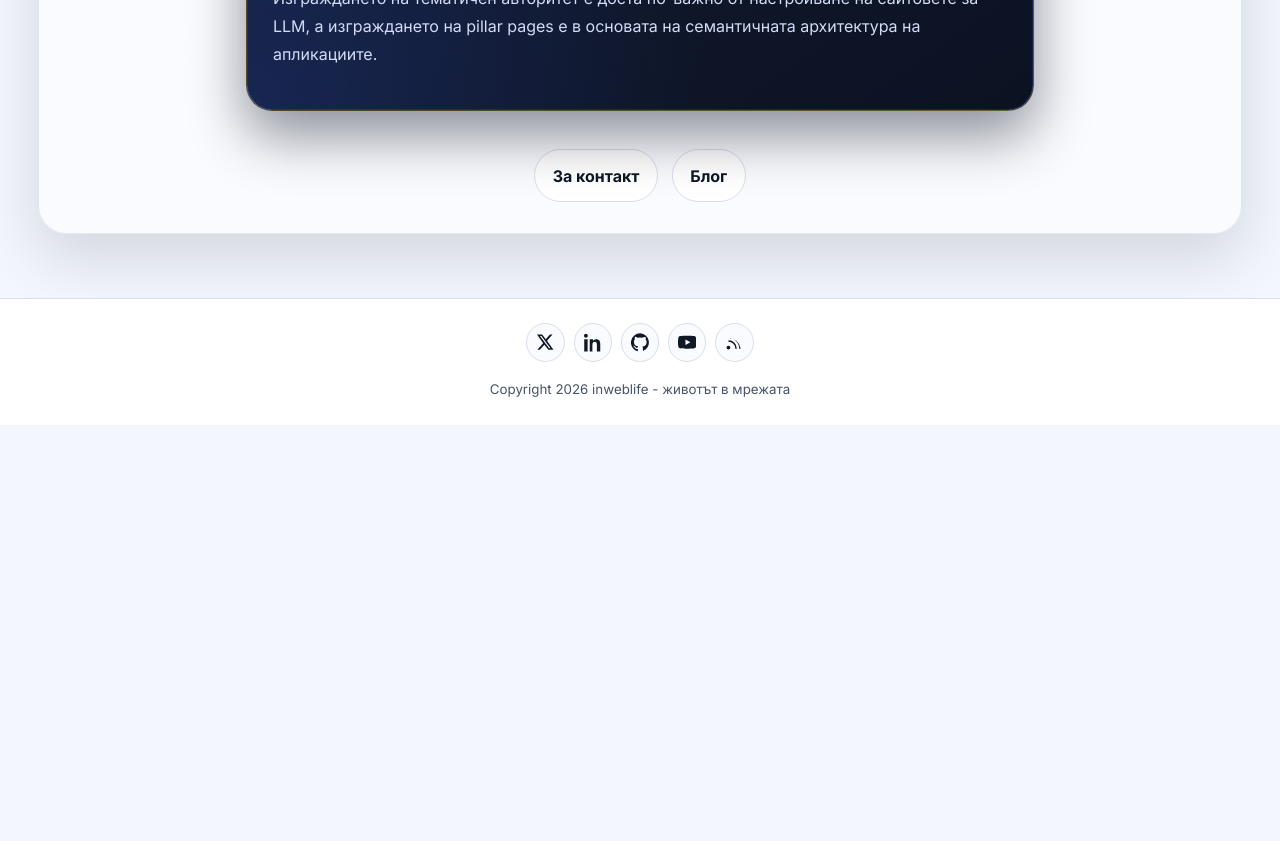
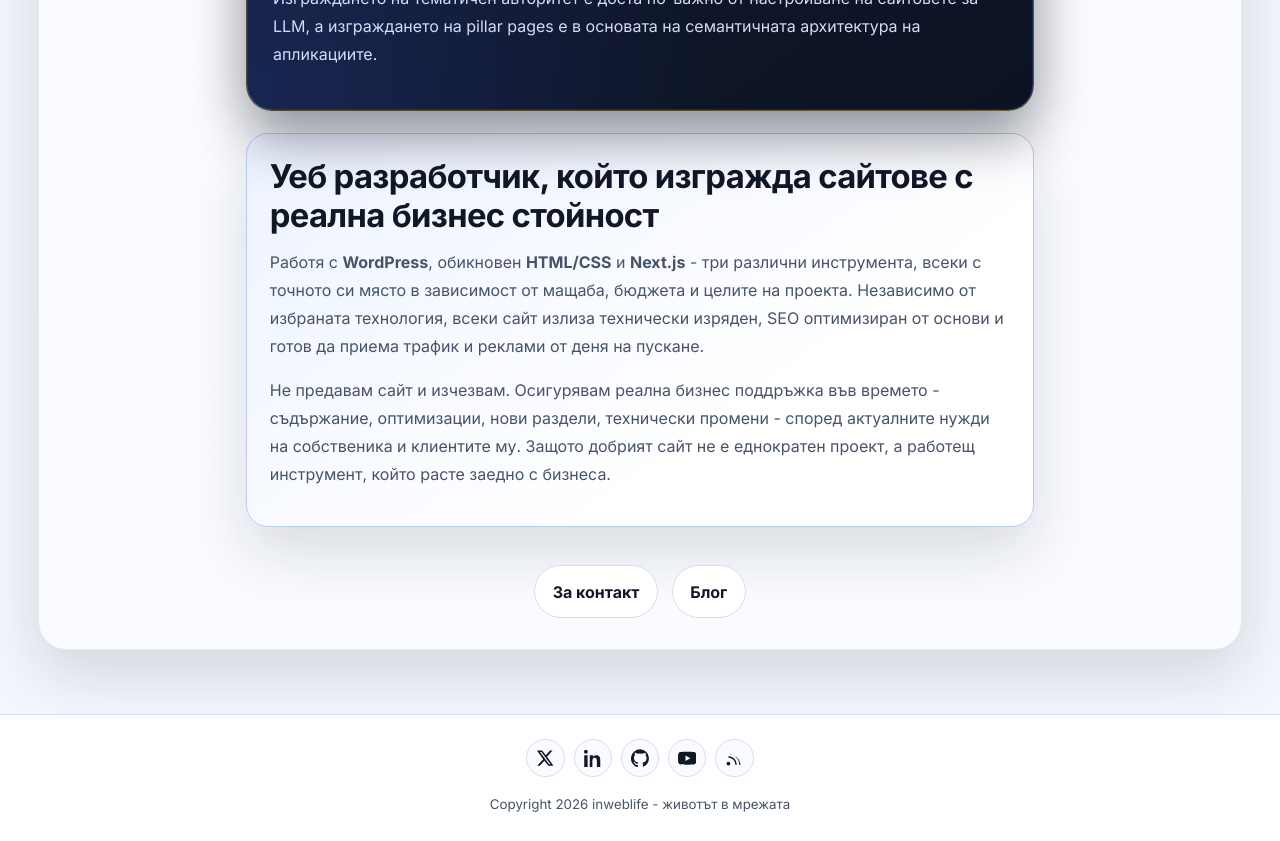
Before and after one commit to inweblife/inweblife, a Next.js app: page /about in a window 1280 px wide. Shown: the part 2380-3221 px from the top of the page. Before the commit the page ends 2805 px from the top, so only its background shows below. Built offline with nearby package versions, Linux system fonts and the light colour scheme; no server answers.

Commit message:
Update about.js

```diff
--- a/pages/about.js
+++ b/pages/about.js
@@ -238,6 +238,23 @@ const About = () => {
                 </p>
               </div>
             </section>
+
+            <section className={styles.strategySection} aria-labelledby="webdev-title">
+              <h2 id="webdev-title">Уеб разработчик, който изгражда сайтове с реална бизнес стойност</h2>
+              <p>
+                Работя с <strong>WordPress</strong>, обикновен <strong>HTML/CSS</strong> и{" "}
+                <strong>Next.js</strong> - три различни инструмента, всеки с точното си място
+                в зависимост от мащаба, бюджета и целите на проекта. Независимо от избраната
+                технология, всеки сайт излиза технически изряден, SEO оптимизиран от основи
+                и готов да приема трафик и реклами от деня на пускане.
+              </p>
+              <p>
+                Не предавам сайт и изчезвам. Осигурявам реална бизнес поддръжка във времето -
+                съдържание, оптимизации, нови раздели, технически промени - според
+                актуалните нужди на собственика и клиентите му. Защото добрият сайт не е
+                еднократен проект, а работещ инструмент, който расте заедно с бизнеса.
+              </p>
+            </section>
           </article>
         </section>
 
```
